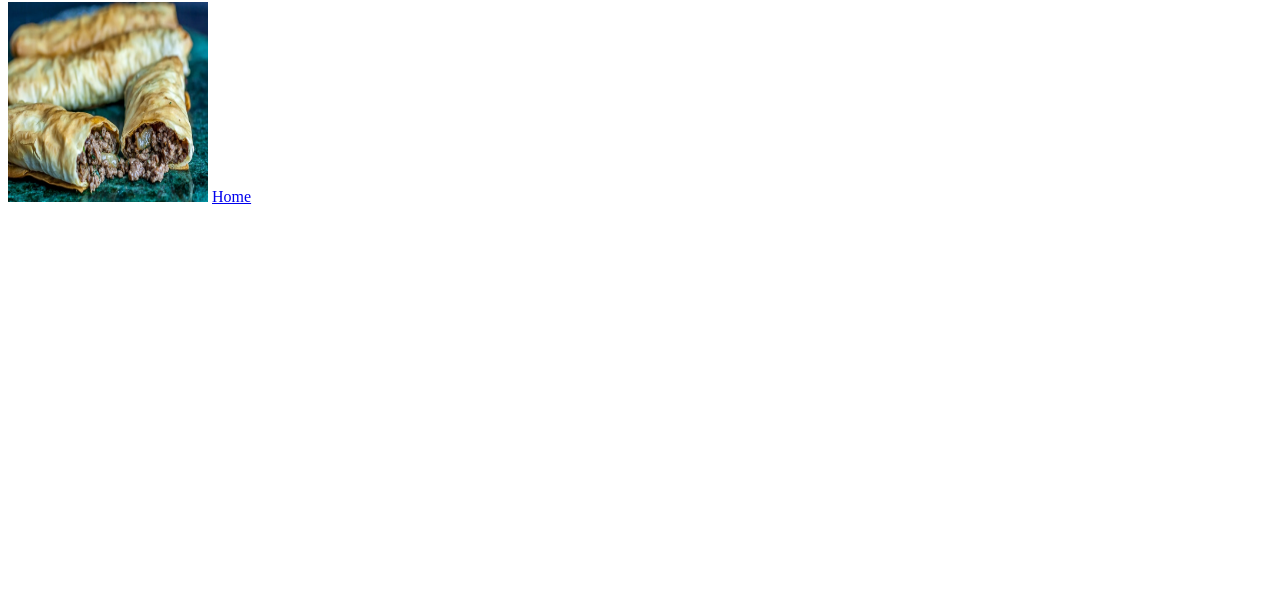
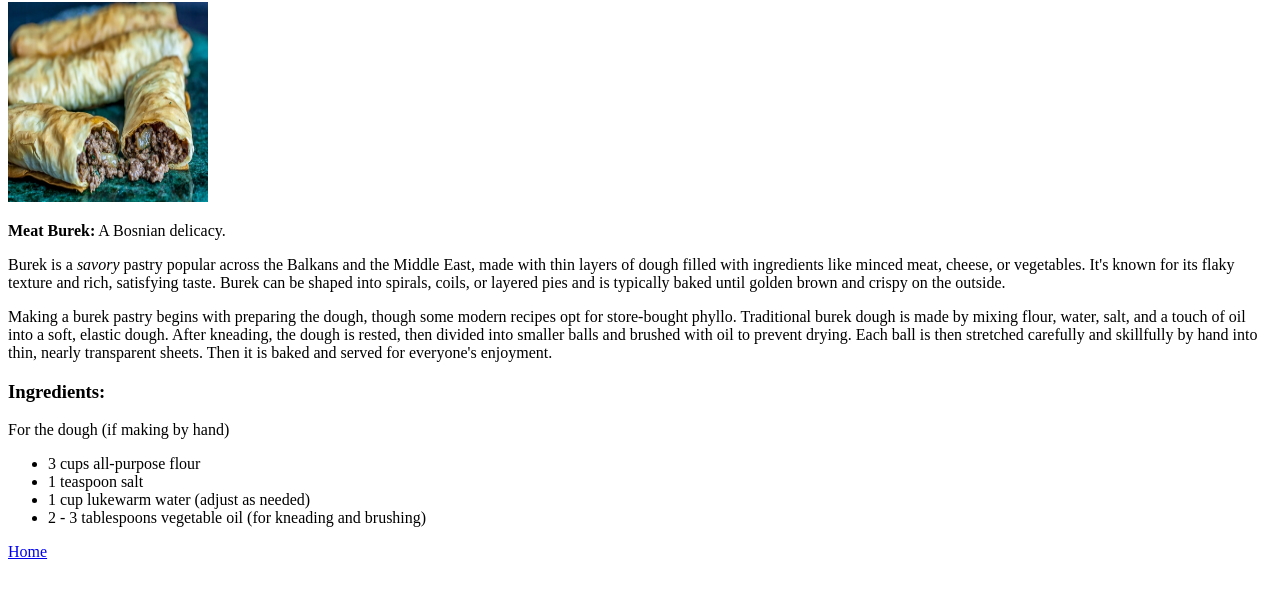
Before and after one commit to PatrickDallasMurray/odin-recipes, a plain HTML site: page recipes/burek.html in a window 1280 px wide. Shown: the part 78-676 px from the top of the page. Drawn offline with Linux system fonts and the light colour scheme.

Commit message:
Added desc. and ingredients to burek recipe page
helps understand requirements for making burek

```diff
--- a/recipes/burek.html
+++ b/recipes/burek.html
@@ -9,7 +9,39 @@
 
     <body>
         <h1>Burek</h1>
-        <img src="../images/burek.jpg" height="200" width="200" alt="This is an image of a cooked Burek pastry.">
+            <img src="../images/burek.jpg" height="200" width="200" alt="This is an image of a cooked Burek pastry.">
+
+            <!-- Recipe Description -->
+            <p><strong>Meat Burek:</strong> A Bosnian delicacy.</p>
+             <p>Burek is a <em>savory</em> pastry popular across the Balkans and the Middle East,
+            made with thin layers of dough filled with ingredients like minced meat,
+            cheese, or vegetables. It's known for its flaky texture and rich, satisfying taste.
+            Burek can be shaped into spirals, coils, or layered pies and is typically baked until
+            golden brown and crispy on the outside.</p>
+
+            <p>Making a burek pastry begins with preparing the dough, though some modern recipes opt for store-bought phyllo.
+            Traditional burek dough is made by mixing flour, water, salt, and a touch of oil into a soft, elastic dough.
+            After kneading, the dough is rested, then divided into smaller balls and brushed with oil to prevent drying.
+            Each ball is then stretched carefully and skillfully by hand into thin, nearly transparent sheets. Then it is baked
+            and served for everyone's enjoyment.</p>
+
+            <!-- Ingredients -->
+            <h3>Ingredients:</h3>
+                <!-- List of ingredients for the meat burek -->
+                <p>For the dough (if making by hand)</p>
+
+                <ul>
+
+                    <li>3 cups all-purpose flour</li>
+                    <li>1 teaspoon salt</li>
+                    <li>1 cup lukewarm water (adjust as needed)</li>
+                    <li>2 - 3 tablespoons vegetable oil (for kneading and brushing)</li>
+
+
+
+
+                </ul>
+
 
 
 
```
